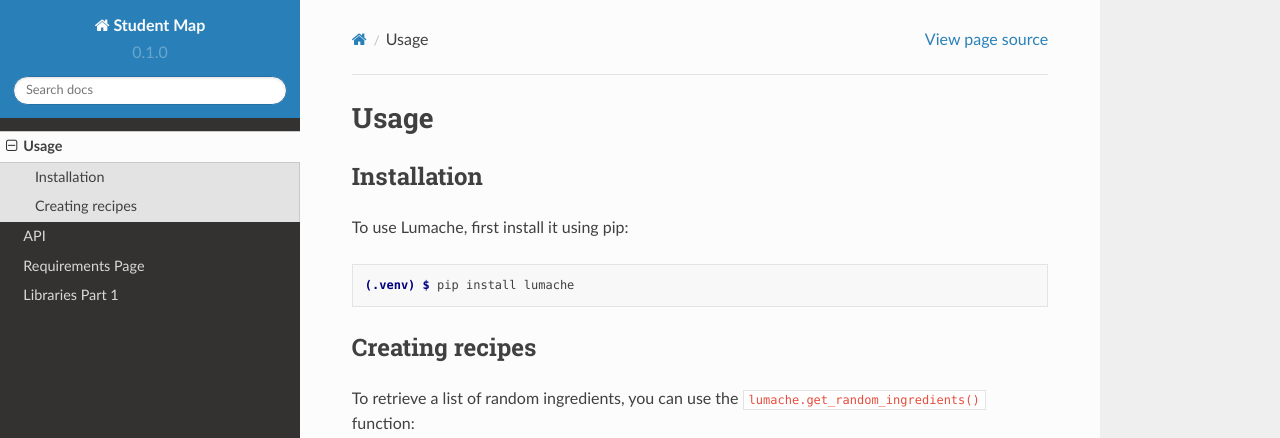
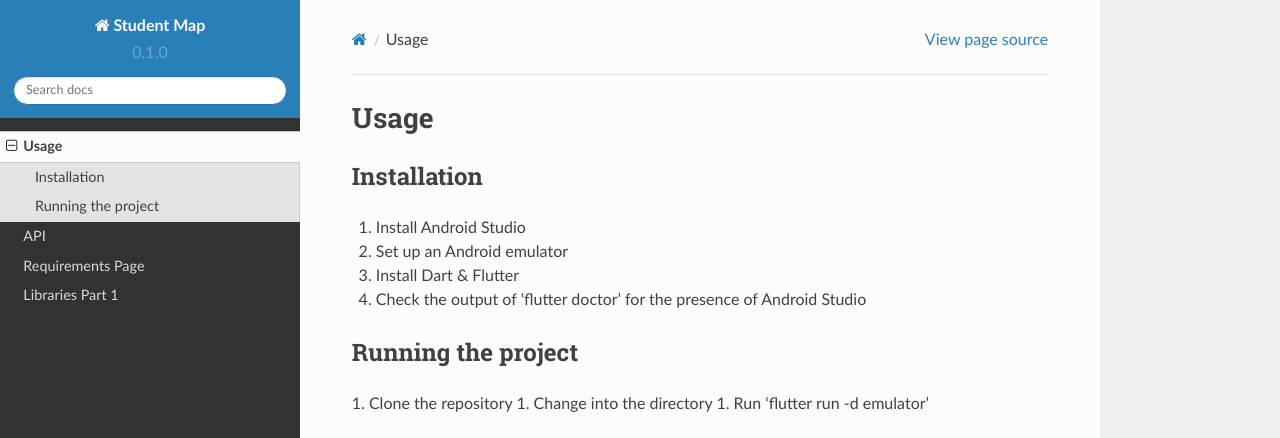
Before and after one commit to softengsquad/readthedocs, a Sphinx documentation site: the page built from docs/source/usage.rst, in a window 1280 px wide and 1095 px high. Shown: the top 438 px of the window. Built offline with Sphinx 7.4.7 and the Read the Docs theme 2.0.0, drawn with Linux system fonts in a browser that asks for light colours; some of the changed text lies outside the part shown.

Commit message:
Update usage

```diff
--- a/docs/source/usage.rst
+++ b/docs/source/usage.rst
@@ -6,28 +6,14 @@ Usage
 Installation
 ------------
 
-To use Lumache, first install it using pip:
+1. Install Android Studio
+2. Set up an Android emulator
+3. Install Dart & Flutter
+4. Check the output of 'flutter doctor' for the presence of Android Studio
 
-.. code-block:: console
-
-   (.venv) $ pip install lumache
-
-Creating recipes
+Running the project
 ----------------
 
-To retrieve a list of random ingredients,
-you can use the ``lumache.get_random_ingredients()`` function:
-
-.. autofunction:: lumache.get_random_ingredients
-
-The ``kind`` parameter should be either ``"meat"``, ``"fish"``,
-or ``"veggies"``. Otherwise, :py:func:`lumache.get_random_ingredients`
-will raise an exception.
-
-.. autoexception:: lumache.InvalidKindError
-
-For example:
-
->>> import lumache
->>> lumache.get_random_ingredients()
-['shells', 'gorgonzola', 'parsley']
+1. Clone the repository
+1. Change into the directory
+1. Run 'flutter run -d emulator'
```
